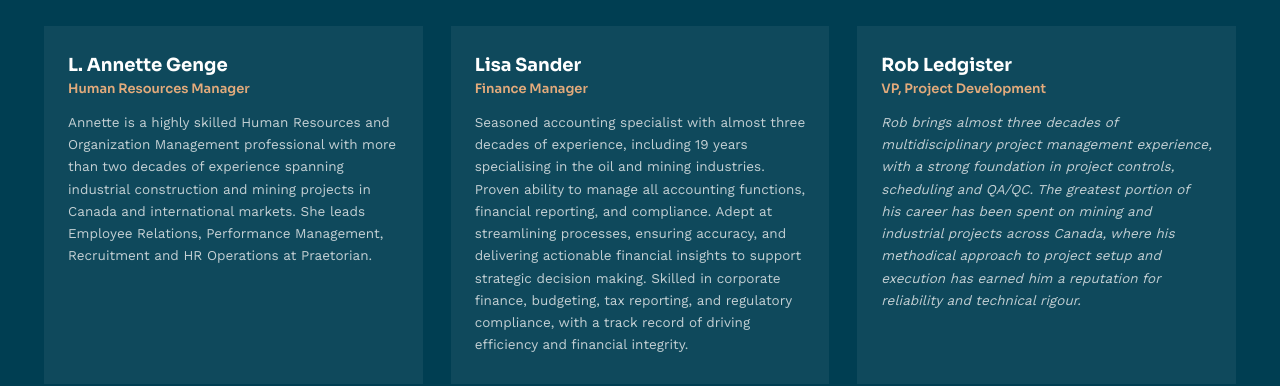
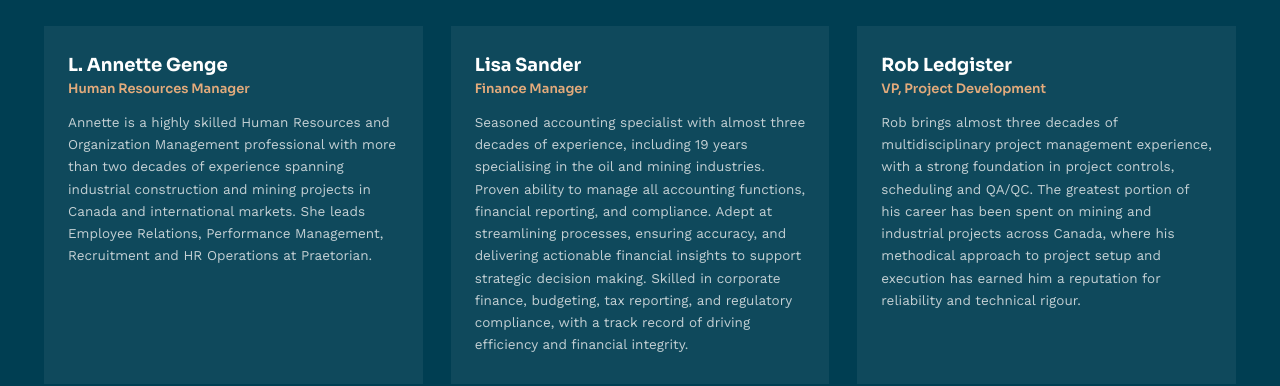
Before and after one commit to PCMGlobal/Praetorian-CM-Website, a Next.js app: page /about in a window 1280 px wide. Shown: the part 3997-4383 px from the top of the page. Built offline with nearby package versions, Linux system fonts and the light colour scheme; no server answers.

Commit message:
Remove italic styling from management team bio

```diff
--- a/app/about/page.tsx
+++ b/app/about/page.tsx
@@ -352,10 +352,10 @@ export default async function AboutPage() {
                 <div data-reveal="" style={{ background: 'rgba(255,255,255,.06)', padding: '28px 24px' }}>
                   <div style={{ fontFamily: 'var(--font-sora), sans-serif', fontWeight: '700', fontSize: '18px', color: '#fff', marginBottom: '4px' }}>{about.management.members[5]?.name}</div>
                   <div style={{ fontSize: '13px', color: '#e3ab7c', marginBottom: '14px', fontFamily: 'var(--font-sora), sans-serif' }}>{about.management.members[5]?.role}</div>
-                  <p style={{ fontSize: '13.5px', lineHeight: '1.65', color: '#c3d0d4', margin: '0', fontStyle: 'italic' }}>{about.management.members[5]?.bio}</p>
+                  <p style={{ fontSize: '13.5px', lineHeight: '1.65', color: '#c3d0d4', margin: '0' }}>{about.management.members[5]?.bio}</p>
                 </div>
               </div>
-              <p style={{ fontSize: '12px', color: '#7d8899', marginTop: '28px', fontStyle: 'italic' }}></p>
+              <p style={{ fontSize: '12px', color: '#7d8899', marginTop: '28px' }}></p>
             </div>
           </section>
         </div>
```
